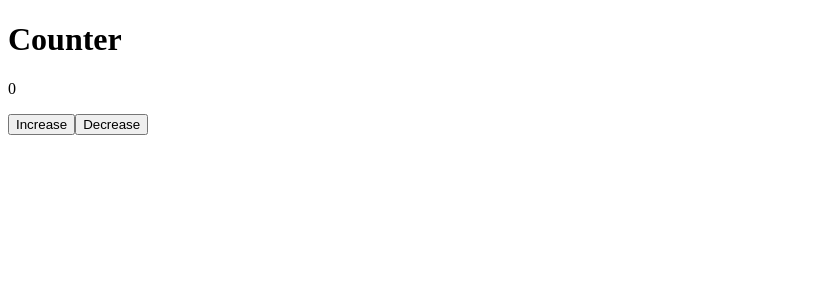
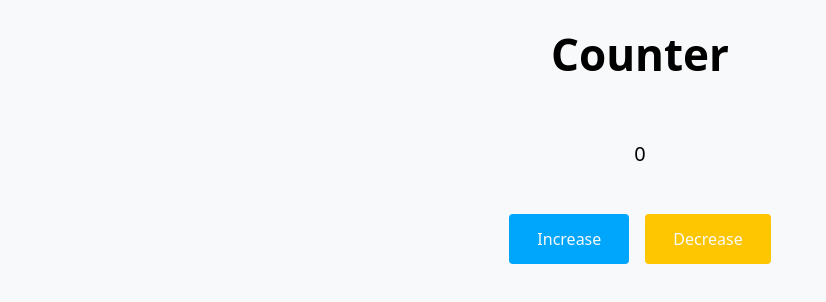
Before and after one commit to diesttro/react-ssr, a React app: page / in a window 1280 px wide. Shown: the top 302 px of the page, without its empty margins (0-826 px from the left). Built offline with nearby package versions, Linux system fonts and the light colour scheme; the HTML template or start-up script is replaced by a standard one.

Commit message:
Add support for css files

```diff
--- a/package.json
+++ b/package.json
@@ -13,15 +13,21 @@
   },
   "dependencies": {
     "express": "^4.17.1",
+    "modern-normalize": "^1.0.0",
     "react": "^17.0.1",
     "react-dom": "^17.0.1"
   },
   "devDependencies": {
     "@babel/cli": "^7.13.10",
     "@babel/core": "^7.13.10",
+    "@babel/node": "^7.13.10",
     "@babel/preset-env": "^7.13.10",
     "@babel/preset-react": "^7.12.13",
     "babel-loader": "^8.2.2",
+    "css-loader": "^5.1.3",
+    "css-minimizer-webpack-plugin": "^1.3.0",
+    "ignore-loader": "^0.1.2",
+    "mini-css-extract-plugin": "^1.3.9",
     "nodemon": "^2.0.7",
     "nodemon-webpack-plugin": "^4.4.4",
     "npm-run-all": "^4.1.5",
--- a/src/client/components/App.js
+++ b/src/client/components/App.js
@@ -1,4 +1,5 @@
 import React, { useState } from 'react';
+import '../styles.css';
 
 const App = () => {
   const [count, setCount] = useState(0);
@@ -7,11 +8,17 @@ const App = () => {
   const decrease = () => setCount((count) => --count);
 
   return (
-    <div>
+    <div className="container">
       <h1>Counter</h1>
-      <p>{count}</p>
-      <button onClick={increase}>Increase</button>
-      <button onClick={decrease}>Decrease</button>
+      <span className="count">{count}</span>
+      <div className="button-group">
+        <button className="button" onClick={increase}>
+          Increase
+        </button>
+        <button className="button button--decrease" onClick={decrease}>
+          Decrease
+        </button>
+      </div>
     </div>
   );
 };
--- /dev/null
+++ b/src/client/styles.css
@@ -0,0 +1,55 @@
+@import '../../node_modules/modern-normalize/modern-normalize.css';
+
+body {
+  background-color: #f8f9fa;
+}
+
+h1 {
+  font-size: 2.75rem;
+}
+
+.container {
+  max-width: 40rem;
+  margin: auto;
+  text-align: center;
+}
+
+.count {
+  display: block;
+  font-size: 1.25rem;
+  line-height: 1.5rem;
+  padding: 2rem 0;
+}
+
+.button-group {
+  padding: 1rem 0;
+}
+
+.button-group > button {
+  margin: 0 0.5rem;
+}
+
+.button {
+  background-color: #00a6fb;
+  border: none;
+  border-radius: 0.25rem;
+  color: #f8f9fa;
+  font-weight: 500;
+  padding: 1rem 1.75rem;
+  text-align: center;
+  text-decoration: none;
+  display: inline-block;
+  cursor: pointer;
+}
+
+.button--decrease {
+  background-color: #fec601;
+}
+
+.button:hover {
+  opacity: 0.9;
+}
+
+.button:focus {
+  outline: none;
+}
--- a/src/server/index.js
+++ b/src/server/index.js
@@ -5,7 +5,7 @@ import ReactDOMServer from 'react-dom/server';
 import App from '../client/components/App';
 
 const app = express();
-const PORT = 3000;
+const port = process.env.PORT || 3000;
 
 app.use('/assets', express.static(path.join(__dirname, '/assets')));
 
@@ -16,6 +16,7 @@ app.get('/', (request, response) => {
         <meta charSet="utf-8" />
         <meta name="viewport" content="width=device-width, initial-scale=1.0" />
         <title>React SSR</title>
+        <link href="/assets/styles.css" rel="stylesheet" />
       </head>
       <body>
         <div id="root">
@@ -30,6 +31,6 @@ app.get('/', (request, response) => {
   response.send(`<!doctype html>${html}`);
 });
 
-app.listen(PORT, () => {
-  console.log(`Server running at http://localhost:${PORT}`);
+app.listen(port, () => {
+  console.log(`Server listening on port ${port}`);
 });
--- a/webpack.client.js
+++ b/webpack.client.js
@@ -1,4 +1,6 @@
 const path = require('path');
+const MiniCssExtractPlugin = require('mini-css-extract-plugin');
+const CssMinimizerPlugin = require('css-minimizer-webpack-plugin');
 const sharedConfig = require('./webpack.shared');
 const { merge } = require('webpack-merge');
 
@@ -8,6 +10,24 @@ const clientConfig = {
     filename: 'bundle.js',
     path: path.resolve(__dirname, 'dist/assets'),
   },
+  module: {
+    rules: [
+      {
+        test: /\.css$/,
+        exclude: /node_modules/,
+        use: [MiniCssExtractPlugin.loader, 'css-loader'],
+      },
+    ],
+  },
+  plugins: [
+    new MiniCssExtractPlugin({
+      filename: 'styles.css',
+    }),
+  ],
+  optimization: {
+    minimize: true,
+    minimizer: ['...', new CssMinimizerPlugin()],
+  },
 };
 
 module.exports = merge(sharedConfig, clientConfig);
```
Also changed, not shown: webpack.server.js (+9 -0 lines), 1 other file (tests, documents, lock files or other folders).
